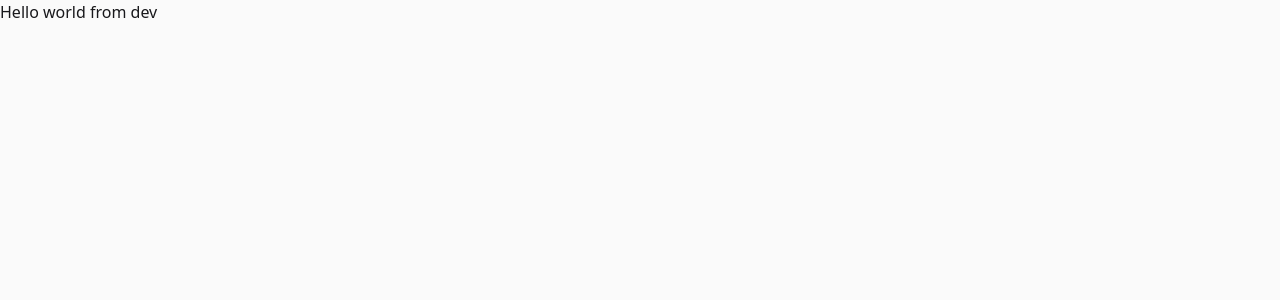
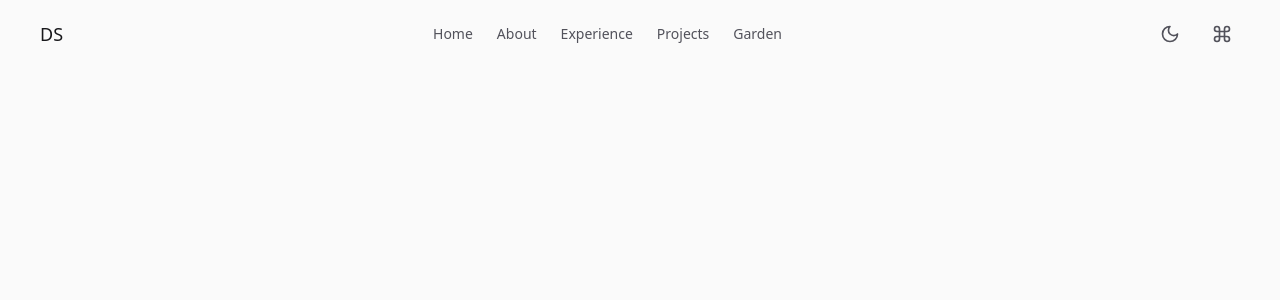
Before and after one commit to dcs-soni/portfolio, a Next.js app: page / in a window 1280 px wide. Shown: the top 300 px of the page. Built offline with nearby package versions, Linux system fonts and the light colour scheme.

Commit message:
feat: add navigation to the portfolio with dark and light theme

```diff
--- a/app/layout.tsx
+++ b/app/layout.tsx
@@ -2,6 +2,8 @@ import React from "react";
 import "./globals.css";
 import { Inter, Space_Grotesk } from "next/font/google";
 import { Metadata } from "next";
+import Navigation from "@/components/Navigation";
+import { ThemeProvider } from "@/app/theme-provider";
 
 const inter = Inter({ subsets: ["latin"], variable: "--font-inter" });
 const spaceGrotesk = Space_Grotesk({
@@ -31,7 +33,10 @@ export default function RootLayout({
     <html lang="en" className="scroll-smooth">
       <body
         className={`${inter.variable} ${spaceGrotesk.variable} font-sans bg-zinc-50 text-zinc-900 dark:text-zinc-100 dark:bg-zinc-950`}>
-        <main className="mx-auto"> {children}</main>
+        <ThemeProvider>
+          <Navigation />
+          <main className="mx-auto"> {children}</main>
+        </ThemeProvider>
       </body>
     </html>
   );
--- a/app/page.tsx
+++ b/app/page.tsx
@@ -1,3 +1,3 @@
 export default function Home() {
-  return "Hello world from dev";
+  return "";
 }
--- /dev/null
+++ b/app/theme-provider.tsx
@@ -0,0 +1,11 @@
+"use client";
+
+import { ThemeProvider as NextThemesProvider } from "next-themes";
+
+export function ThemeProvider({ children }: { children: React.ReactNode }) {
+  return (
+    <NextThemesProvider attribute="class" defaultTheme="system" enableSystem>
+      {children}
+    </NextThemesProvider>
+  );
+}
--- /dev/null
+++ b/components/Navigation.tsx
@@ -0,0 +1,161 @@
+"use client";
+
+import Link from "next/link";
+import { useState, useEffect } from "react";
+import { motion, AnimatePresence } from "motion/react";
+import { Menu, X, Command, Moon, Sun } from "lucide-react";
+import { useTheme } from "next-themes";
+
+interface LinksProps {
+  name: string;
+  href: string;
+}
+
+export default function Navigation() {
+  // Menu Toggle
+  const [isOpen, setIsOpen] = useState<boolean>(false);
+  const { theme, setTheme, systemTheme } = useTheme();
+  const [mounted, setMounted] = useState<boolean>(false);
+
+  useEffect(() => {
+    setMounted(true);
+  }, []);
+
+  const currentTheme = mounted
+    ? theme === "system"
+      ? systemTheme
+      : theme
+    : "light";
+
+  const links: LinksProps[] = [
+    { name: "Home", href: "#" },
+    { name: "About", href: "#about" },
+    { name: "Experience", href: "#experience" },
+    { name: "Projects", href: "#projects" },
+    { name: "Garden", href: "#digital-garden" },
+  ];
+
+  const toggleTheme = () => {
+    setTheme(theme === "dark" ? "light" : "dark");
+  };
+
+  return (
+    <>
+      <header className="fixed top-0 left-0 right-0 p-4 z-40 transition-all duration-300">
+        <div className="container mx-auto px-6 flex items-center justify-between">
+          <Link href="#" className="text-lg font-medium">
+            <motion.span
+              className="font-display"
+              whileHover={{ color: "blue" }}
+              transition={{ duration: 0.2 }}>
+              DS
+            </motion.span>
+          </Link>
+
+          {/* Desktop navigation */}
+          <nav className="hidden md:flex items-center space-x-6">
+            {links.map((link) => (
+              <Link
+                key={link.name}
+                href={link.href}
+                className="text-sm text-zinc-600 hover:text-zinc-900 dark:text-zinc-400 dark:hover:text-white transition-colors">
+                {link.name}
+              </Link>
+            ))}
+          </nav>
+
+          <div className="hidden md:flex items-center gap-4">
+            {mounted && (
+              <motion.button
+                whileHover={{ scale: 1.1 }}
+                whileTap={{ scale: 0.95 }}
+                onClick={toggleTheme}
+                className="p-2 rounded-full text-zinc-600 hover:text-zinc-900 dark:text-zinc-400 dark:hover:text-white transition-colors">
+                {theme === "dark" ? (
+                  <Sun className="w-5 h-5" />
+                ) : (
+                  <Moon className="w-5 h-5" />
+                )}
+                <span className="sr-only">Toggle theme</span>
+              </motion.button>
+            )}
+
+            <motion.button
+              whileHover={{ scale: 1.1 }}
+              whileTap={{ scale: 0.95 }}
+              className="p-2 rounded-full text-zinc-600 hover:text-zinc-900 dark:text-zinc-400 dark:hover:text-white transition-colors">
+              <Command className="w-5 h-5" />
+              <span className="sr-only">Open command palette</span>
+            </motion.button>
+          </div>
+
+          {/* Mobile menu buttton */}
+          <motion.button
+            className="block md:hidden p-2"
+            onClick={() => setIsOpen(!isOpen)}
+            whileHover={{ scale: 1.1 }}
+            whileTap={{ scale: 0.95 }}>
+            {isOpen ? <X className="w-6 h-6" /> : <Menu className="w-6 h-6" />}
+            <span className="sr-only">Toggle menu</span>
+          </motion.button>
+        </div>
+      </header>
+
+      {/* Mobile menu */}
+      <AnimatePresence>
+        {isOpen && (
+          <motion.div
+            className="fixed inset-10 z-30 md:hidden bg-zinc-50 dark:bg-zinc-950"
+            initial={{ opacity: 0, y: -20 }}
+            animate={{ opacity: 1, y: 0 }}
+            exit={{ opacity: 0, y: -20 }}
+            transition={{ duration: 0.2 }}>
+            <div className="flex flex-col items-center justify-center h-full space-y-8">
+              {links.map((link, index) => (
+                <motion.div
+                  key={link.name}
+                  initial={{ opacity: 0, y: 20 }}
+                  animate={{ opacity: 1, y: 0 }}
+                  transition={{ delay: index * 0.1 }}>
+                  <Link
+                    href={link.href}
+                    onClick={() => setIsOpen(false)}
+                    className="text-2xl font-light">
+                    {link.name}
+                  </Link>
+                </motion.div>
+              ))}
+
+              <motion.div
+                className="flex gap-6 mt-8"
+                initial={{ opacity: 0, y: 20 }}
+                animate={{ opacity: 1, y: 0 }}
+                transition={{ delay: links.length * 0.1 }}>
+                <motion.button
+                  whileHover={{ scale: 1.1 }}
+                  whileTap={{ scale: 0.95 }}
+                  onClick={() => {
+                    setTheme(theme === "dark" ? "light" : "dark");
+                  }}
+                  className="p-2 rounded-full">
+                  {currentTheme === "dark" ? (
+                    <Sun className="w-5 h-5" />
+                  ) : (
+                    <Moon className="w-5 h-5" />
+                  )}
+                </motion.button>
+
+                <motion.button
+                  whileHover={{ scale: 1.1 }}
+                  whileTap={{ scale: 0.95 }}
+                  className="p-2 rounded-full">
+                  <Command className="w-5 h-5" />
+                </motion.button>
+              </motion.div>
+            </div>
+          </motion.div>
+        )}
+      </AnimatePresence>
+    </>
+  );
+}
--- a/tailwind.config.ts
+++ b/tailwind.config.ts
@@ -1,6 +1,7 @@
 import type { Config } from "tailwindcss";
 
 export default {
+  darkMode: "class",
   content: [
     "./pages/**/*.{js,ts,jsx,tsx,mdx}",
     "./components/**/*.{js,ts,jsx,tsx,mdx}",
```
